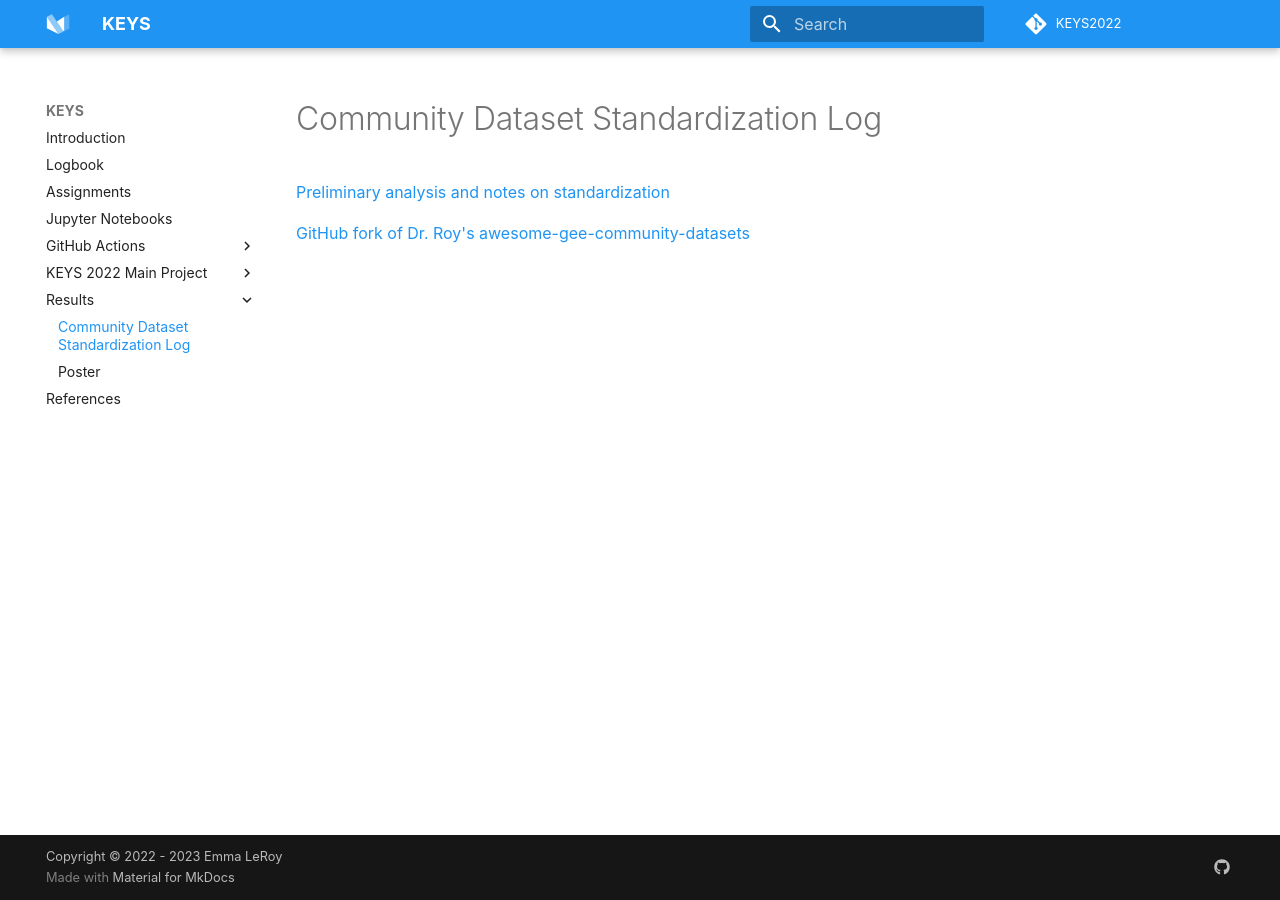
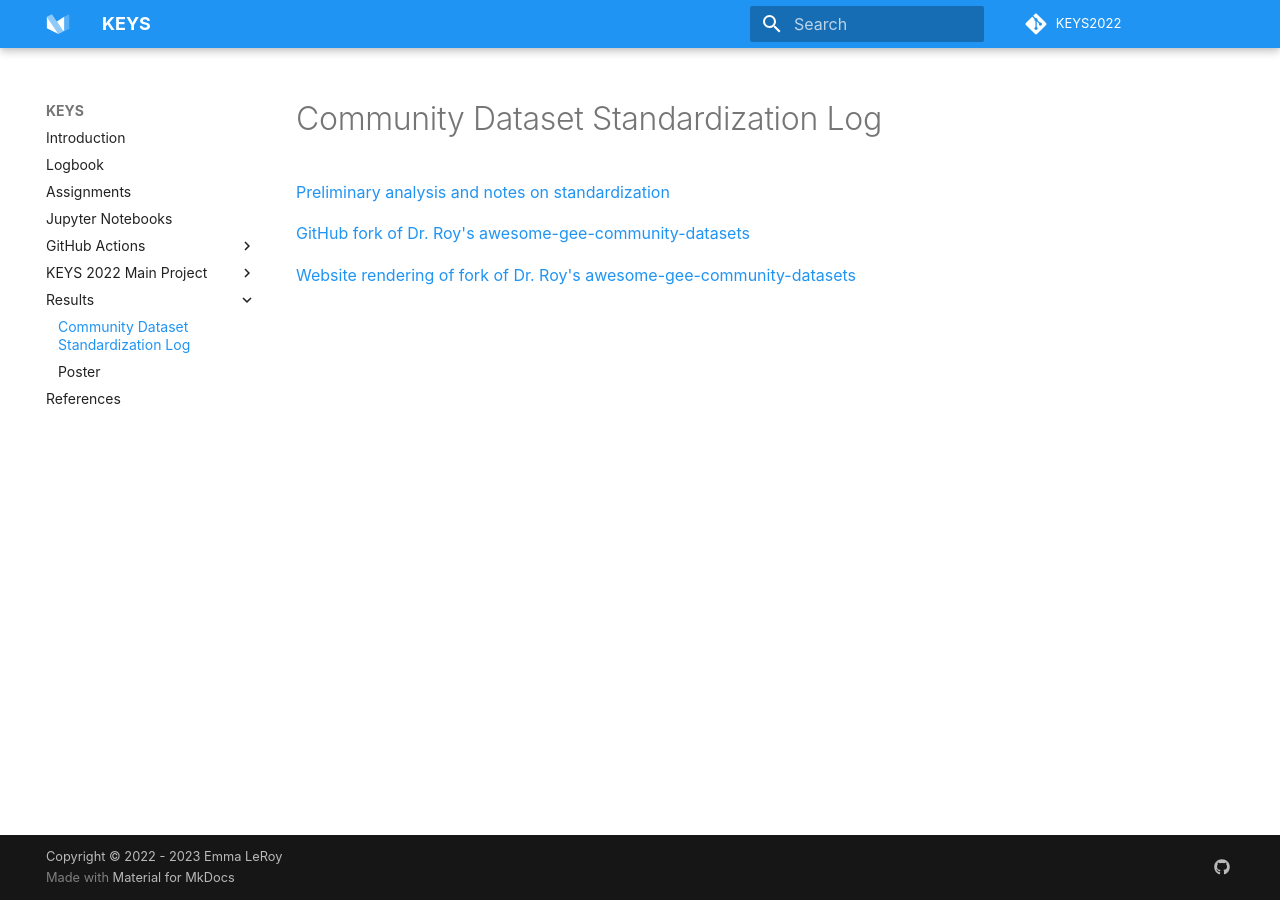
Before and after one commit to tyson-swetnam/mkdocs-material-template, an MkDocs documentation site: the page built from docs/standardizationLog.md, in a window 1280 px wide. Built offline with MkDocs 1.6.1 and Material for MkDocs 9.7.7, drawn with Linux system fonts in a browser that asks for light colours; some web fonts are replaced; comment, search, counter and statistics services are not loaded.

Commit message:
updated results

```diff
--- a/docs/standardizationLog.md
+++ b/docs/standardizationLog.md
@@ -1,3 +1,5 @@
 [Preliminary analysis and notes on standardization](https://docs.google.com/spreadsheets/d/1OOU_1HZxI8xI9jpKEzKSIrjevNu5TRiIizPULzyrypw/edit#gid=0)
 
-[GitHub fork of Dr. Roy's awesome-gee-community-datasets](https://eleroy3.github.io/awesome-gee-community-datasets/)
+[GitHub fork of Dr. Roy's awesome-gee-community-datasets](https://github.com/eleroy3/awesome-gee-community-datasets)
+
+[Website rendering of fork of Dr. Roy's awesome-gee-community-datasets](https://eleroy3.github.io/awesome-gee-community-datasets/)
```
